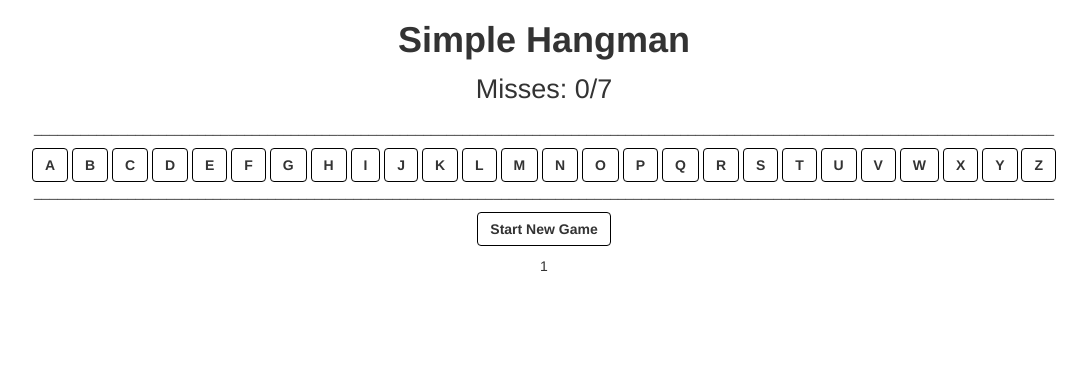
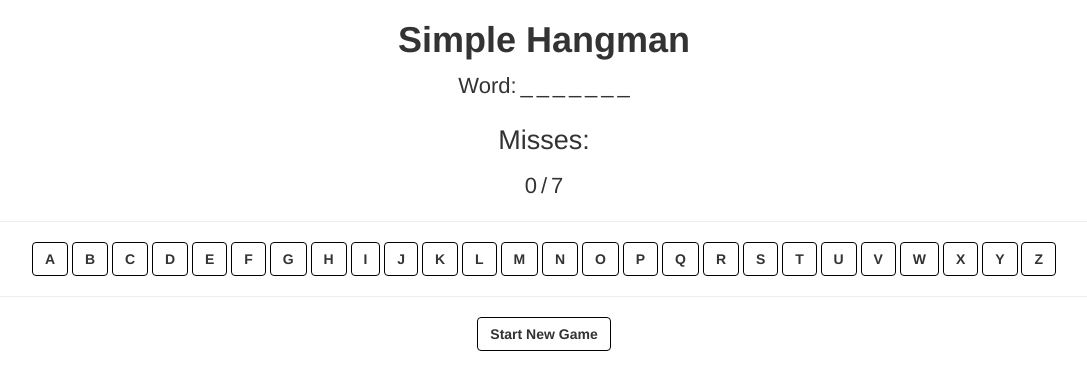
Before and after one commit to CheeseBites/484-Web-Engineering-Projects, a PHP site: page /start.html in a window 1280 px wide. Shown: the top 390 px of the page, without its empty margins (96-1183 px from the left). Run offline with PHP 8.4, Linux system fonts and the light colour scheme; some libraries are stand-ins or nearby versions.

Commit message:
finished project 2

```diff
--- a/484 Proj2/start.html
+++ b/484 Proj2/start.html
@@ -23,21 +23,37 @@
         <link rel="stylesheet" href="styles.css">
     </head>
     <body>
+
       	<h1><b>Simple Hangman</b></h1>
+		<div id="my_div"><span style="font-size: 22px" id="word">Word:</span>
+		<div style="display:inline"><span style="font-size: 22px" id="letter1">_<span></div>
+		<div style="display:inline"><span style="font-size: 22px" id="letter2">_<span></div>
+		<div style="display:inline"><span style="font-size: 22px" id="letter3">_<span></div>
+		<div style="display:inline"><span style="font-size: 22px" id="letter4">_<span></div>
+		<div style="display:inline"><span style="font-size: 22px" id="letter5">_<span></div>
+		<div style="display:inline"><span style="font-size: 22px" id="letter6">_<span></div>
+		<div style="display:inline"><span style="font-size: 22px" id="letter7">_<span></div>
+		</div>
 
-		<p style="font-size: 22px" id="word">Word: _ _ _ _ _ _ _ _ _</p>
+		<div><div><h3 id="miss1">|</h3></div>
+	    <div><h3 id="miss2">|</h3></div>
+	    <div><h3 id="miss3">o</h3></div>
+	    <div><h3 id="miss4">|</h3></div>
+	    <div><h3 id="miss5">--|--</h3></div>
+	    <div style="display:inline-block"><h3 id="miss6">/</h3> </div>
+	    <div style="display:inline-block"><h3 id="miss7">\</h3></div>
+		</div>
 
-		<h3>|</h3>
-	    <h3>|</h3>
-	    <h3 	>o</h3>
-	    <h3>|</h3>
-	    <h3>--|--</h3>
-	    <h3>/ \</h3>
+		<div>
+		<p style="font-size: 27px">Misses:</p>
+		<div style="display:inline"><span style="font-size: 22px" id="misscount">0<span></div>
+		<div style="display:inline"><span style="font-size: 22px" >/<span></div>
+		<div style="display:inline"><span style="font-size: 22px" >7<span></div>
+		</div>
 
-		<p style="font-size: 27px">Misses: 0/7</p>
+		<h3 id="lose_message"> </h3>
 
-		<p>___________________________________________________________________________________________________________________________________
-		</p>
+		<hr>
 		<button type="button" class="btn btn-secondary" style="background-color: white" id="A"><b>A</b></button>
 		<button type="button" class="btn btn-secondary" style="background-color: white" id="B"><b>B</b></button>
 		<button type="button" class="btn btn-secondary" style="background-color: white" id="C"><b>C</b></button>
@@ -64,26 +80,11 @@
 		<button type="button" class="btn btn-secondary" style="background-color: white" id="X"><b>X</b></button>
 		<button type="button" class="btn btn-secondary" style="background-color: white" id="Y"><b>Y</b></button>
 		<button type="button" class="btn btn-secondary" style="background-color: white" id="Z"><b>Z</b></button>
+		<hr>
 
-		<p>___________________________________________________________________________________________________________________________________
-		</p>
 		<p> <button type="button" class="btn btn-secondary start" style="background-color: white" id="start"><b>Start New Game</b></button></p>
 
-
-        <script>
-        	$(document).ready(function() {
-
-        		$("#start").click(function(){
-        			location.reload();
-        		});
-
-        		$("h3").hide();
-        		$("#word").hide();
-        		$("#A, #B, #C, #D, #E, #F, #G, #H, #I, #J, #K, #L, #M, #N, #O, #P, #Q, #R, #S, #T, #U, #V, #W, #X, #Y, #Z").click(function(){
-        			$(this).hide();
-        		});
-        	});
-        </script>
+        <script src="start.js"></script>
         <script>window.jQuery || document.write('<script src="js/vendor/jquery-1.12.4.min.js"><\/script>')</script>
     </body>
-</html> 1
+</html>
--- /dev/null
+++ b/484 Proj2/start.js
@@ -0,0 +1,58 @@
+$(document).ready(function() {
+    $("#start").click(function() {
+        location.reload();
+    });
+
+    var words = ["HELLO", "GOODBYE", "DESTINY", "JOLLY", "PIZZAZZ", "BUZZWIG", "ACTING", "ADJURE", "ADJUST", "SEIZURE"]
+    var index = [];
+    var misses = 0;
+    var hits = 0;
+    var my_div = document.getElementById('my_div');
+    var word = words[Math.floor(Math.random() * words.length)];
+
+    $("h3").hide();
+
+    switch (word.length) {
+        case 4:
+            $("#letter5, #letter6, #letter7").hide();
+            break;
+        case 5:
+            $("#letter6, #letter7").hide();
+            break;
+        case 6:
+            $("#letter7").hide();
+            break;
+        default:
+            break;
+    }
+
+    $("#A, #B, #C, #D, #E, #F, #G, #H, #I, #J, #K, #L, #M, #N, #O, #P, #Q, #R, #S, #T, #U, #V, #W, #X, #Y, #Z").click(function() {
+        var fired_button = $(this).text();
+        for (var i = 0; i < word.length; i++) {
+            var res = word.charAt(i);
+            if (fired_button == res) {
+                index.push(i);
+            	hits++;
+            }
+        }
+        for (var j = 0; j <= index.length; j++) {
+            $("#letter" + (index[j] + 1)).text(fired_button);
+        }
+        if (index.length == 0) {
+            misses++;
+            $("#miss" + misses).show();
+        }
+        if ($('#miss7').is(':visible')) {
+            $("#lose_message").html('You lost. The word was <b>' + word + '</b>. Select New Game to play again.');
+            $("#lose_message").show();
+        }
+
+        if (hits == word.length){
+            $("#lose_message").html('<b> You WON!. Select New Game to play again. </b>');
+            $("#lose_message").show();
+        }
+        $(this).css('visibility', 'hidden')
+        index = [];
+        $("#misscount").text(misses);
+    });
+});
--- a/484 Proj2/styles.css
+++ b/484 Proj2/styles.css
@@ -5,3 +5,11 @@
 *{
 	text-align: center;
 }
+
+hr.style1{
+	border-top: 1px solid #8c8b8b;
+}
+
+.inline{
+	display: inline;
+}
```
Also changed, not shown: 1 other file.
